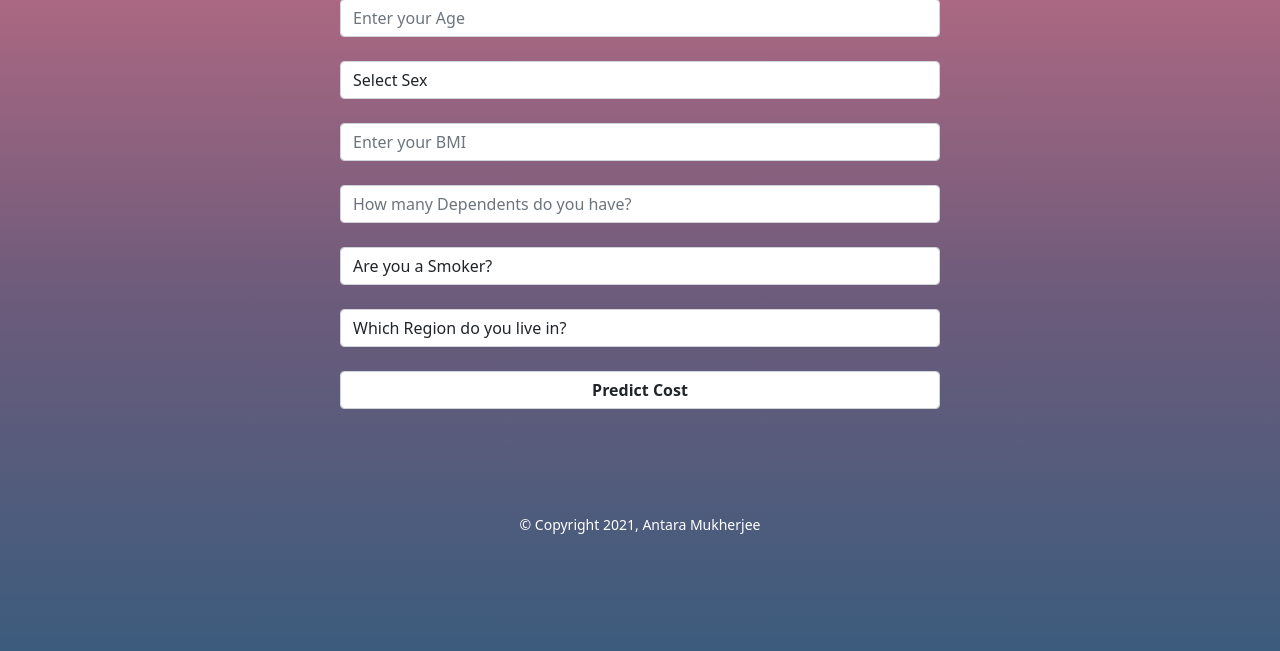
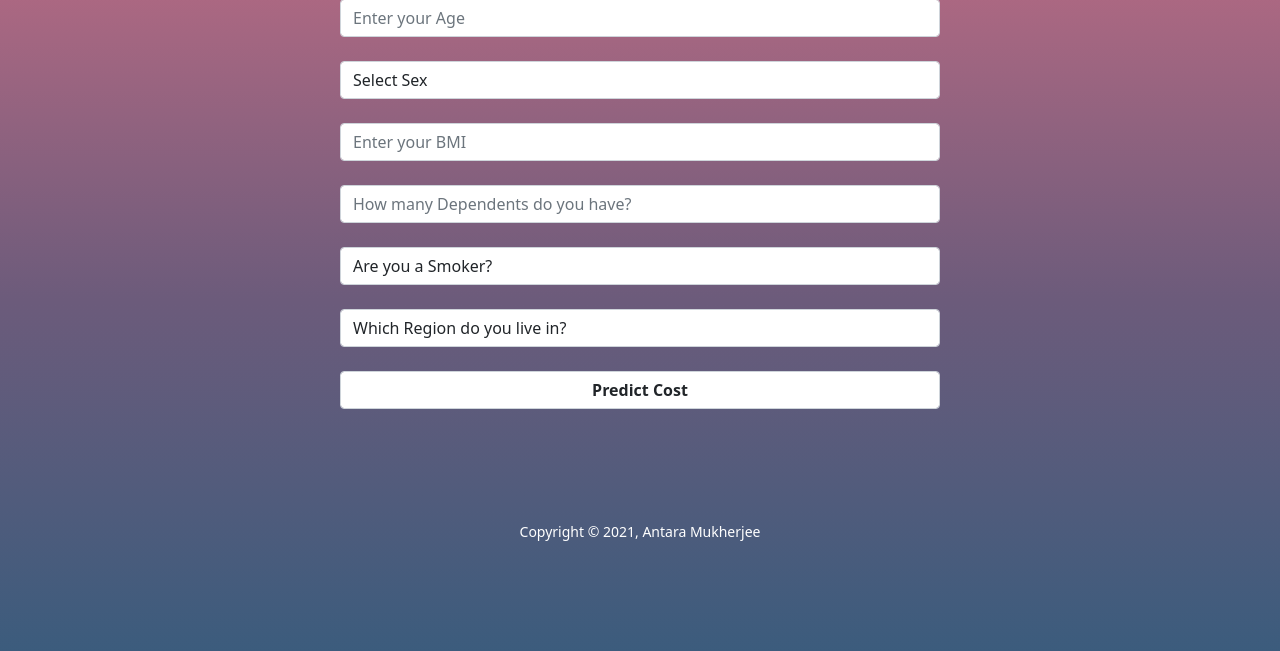
Before and after one commit to antaramukh/Insurance-Cost-Prediction, a Flask app: page / in a window 1280 px wide. Shown: the part 101-752 px from the top of the page. Run offline with Flask 2, Linux system fonts and the light colour scheme; parts of the project's set-up code (start-up, migrations or seed data) failed here and were passed over.

Commit message:
Update index.html

```diff
--- a/templates/index.html
+++ b/templates/index.html
@@ -44,8 +44,8 @@
         }
         footer {
   text-align: center;
-  padding: 3px;
-            font_size: 10px;
+  padding: 10px;
+            font_size: 20px;
   color: white;
 }
     </style>
@@ -115,7 +115,7 @@
           </div>
         <br><br>
       </div>
-      <footer> <small>&copy; Copyright 2021, Antara Mukherjee</small> </footer>
+      <footer> <small>Copyright &copy; 2021, Antara Mukherjee</small> </footer>
 </center>
 
 <script>
```
